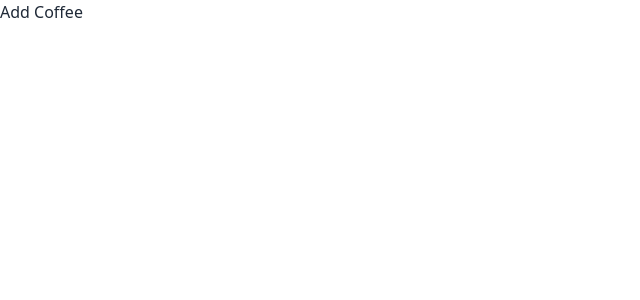
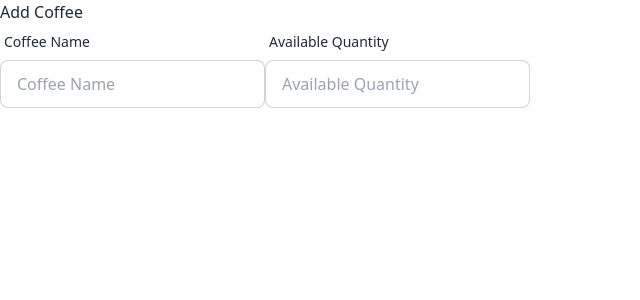
Before and after one commit to nayan-28/coffee-store-client-emporium, a React (Vite) app: page /AddCoffee in a window 1280 px wide. Shown: the top 300 px of the page, without its empty margins (0-640 px from the left). Built offline with nearby package versions, Linux system fonts and the light colour scheme.

Commit message:
input field added

```diff
--- a/src/AddCoffee.jsx
+++ b/src/AddCoffee.jsx
@@ -2,6 +2,34 @@ const AddCoffee = () => {
   return (
     <div>
       <h2>Add Coffee</h2>
+      <form>
+        <div className="flex">
+          <div className="form-control">
+            <label className="label">
+              <span className="label-text">Coffee Name</span>
+            </label>
+            <label className="text-group">
+              <input
+                type="text"
+                placeholder="Coffee Name"
+                className="input input-bordered"
+              ></input>
+            </label>
+          </div>
+          <div className="form-control">
+            <label className="label">
+              <span className="label-text">Available Quantity</span>
+            </label>
+            <label className="text-group">
+              <input
+                type="number"
+                placeholder="Available Quantity"
+                className="input input-bordered"
+              ></input>
+            </label>
+          </div>
+        </div>
+      </form>
     </div>
   );
 };
```
